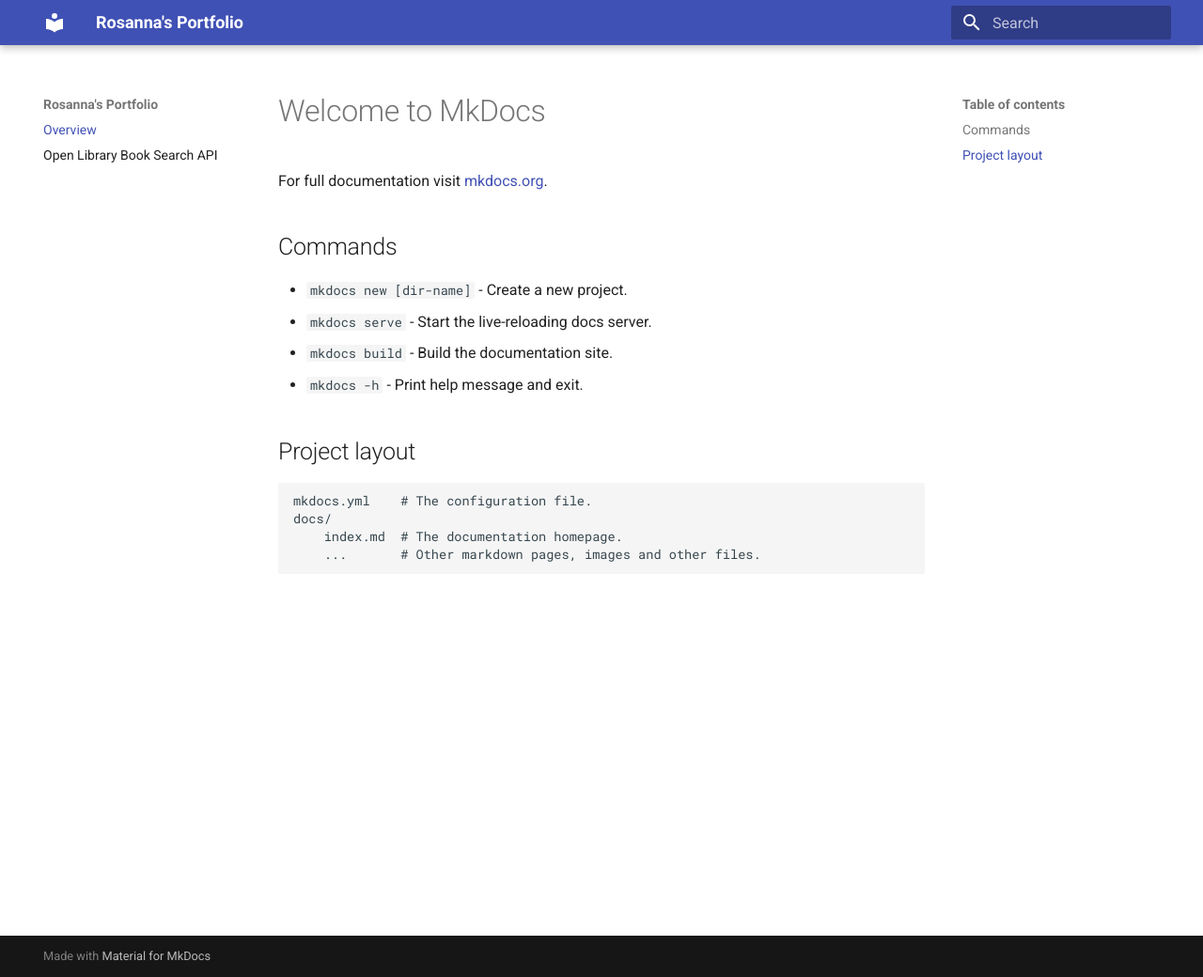
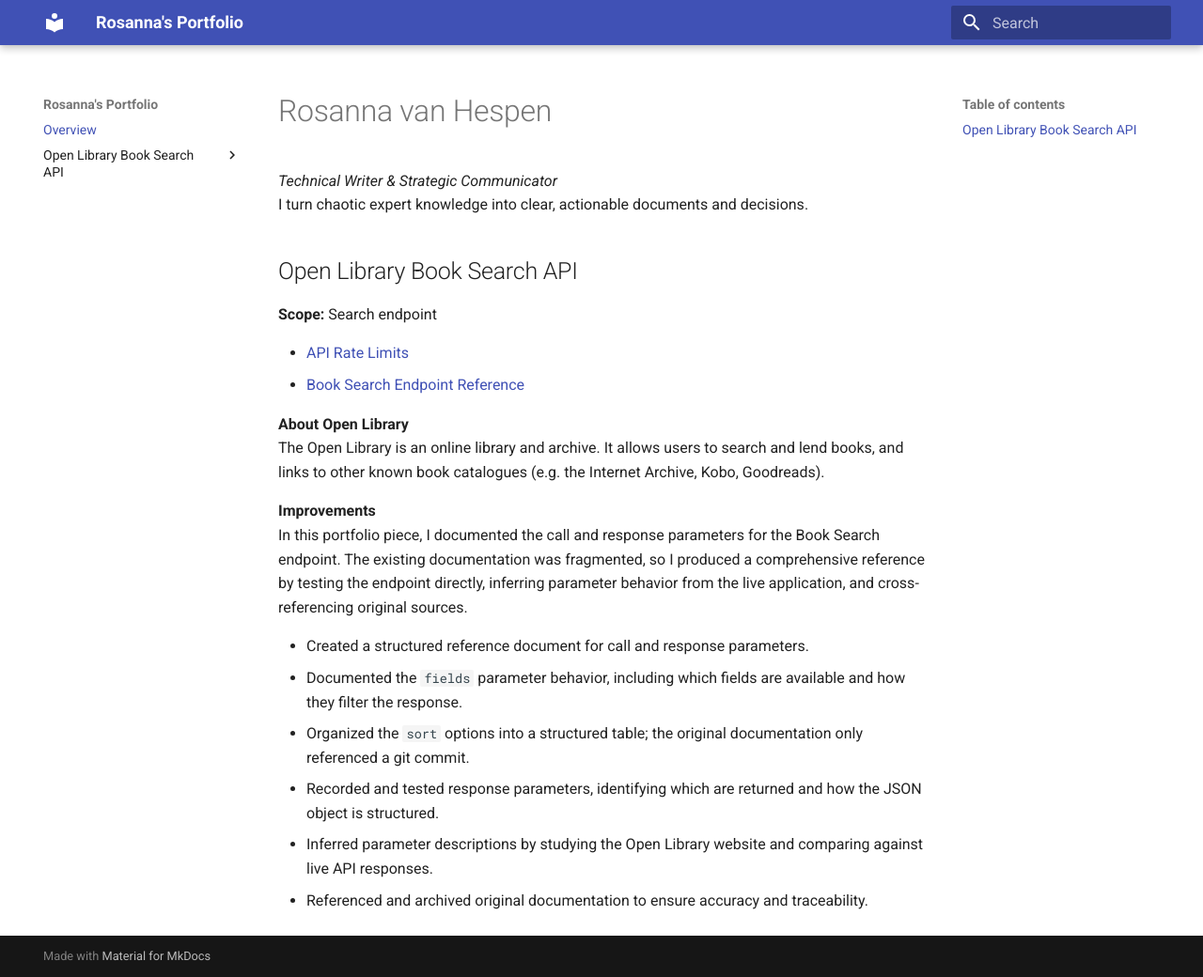
Before and after one commit to rosannav/portfolio, an MkDocs documentation site: the page built from docs/index.md, in a window 1280 px wide and 1040 px high. Shown: the whole window at 94% size. Built offline with MkDocs 1.6.1 and Material for MkDocs 9.7.7, drawn with Linux system fonts in a browser that asks for light colours.

Commit message:
added portfolio content

```diff
--- a/docs/index.md
+++ b/docs/index.md
@@ -1,17 +1,22 @@
-# Welcome to MkDocs
+# Rosanna van Hespen
+*Technical Writer & Strategic Communicator*
+I turn chaotic expert knowledge into clear, actionable documents and decisions.
 
-For full documentation visit [mkdocs.org](https://www.mkdocs.org).
+## Open Library Book Search API
+**Scope:** Search endpoint
 
-## Commands
+- [API Rate Limits](rate-limits)
+- [Book Search Endpoint Reference](open-lib-book-api)
 
-* `mkdocs new [dir-name]` - Create a new project.
-* `mkdocs serve` - Start the live-reloading docs server.
-* `mkdocs build` - Build the documentation site.
-* `mkdocs -h` - Print help message and exit.
+**About Open Library**
+The Open Library is an online library and archive. It allows users to search and lend books, and links to other known book catalogues (e.g. the Internet Archive, Kobo, Goodreads).
 
-## Project layout
+**Improvements**
+In this portfolio piece, I documented the call and response parameters for the Book Search endpoint. The existing documentation was fragmented, so I produced a comprehensive reference by testing the endpoint directly, inferring parameter behavior from the live application, and cross-referencing original sources.
 
-    mkdocs.yml    # The configuration file.
-    docs/
-        index.md  # The documentation homepage.
-        ...       # Other markdown pages, images and other files.
+- Created a structured reference document for call and response parameters.
+- Documented the `fields` parameter behavior, including which fields are available and how they filter the response.
+- Organized the `sort` options into a structured table; the original documentation only referenced a git commit.
+- Recorded and tested response parameters, identifying which are returned and how the JSON object is structured.
+- Inferred parameter descriptions by studying the Open Library website and comparing against live API responses.
+- Referenced and archived original documentation to ensure accuracy and traceability.
--- a/mkdocs.yml
+++ b/mkdocs.yml
@@ -5,7 +5,9 @@ nav:
 #    - Open Library API:
 #        - Quick-start guide: quickstartguide.md
 #       - Search Endpoint Reference: open-lib-book-api.md
-    - Open Library Book Search API: open-lib-book-api.md
+    - Open Library Book Search API:
+        - Rate limits: rate-limits.md
+        - Reference: open-lib-book-api.md
 # test
 theme: material
 markdown_extensions:
```
Also changed, not shown: docs/open-lib-book-api.md (+4 -4 lines), docs/rate-limits.md (added, +22 -0 lines).
